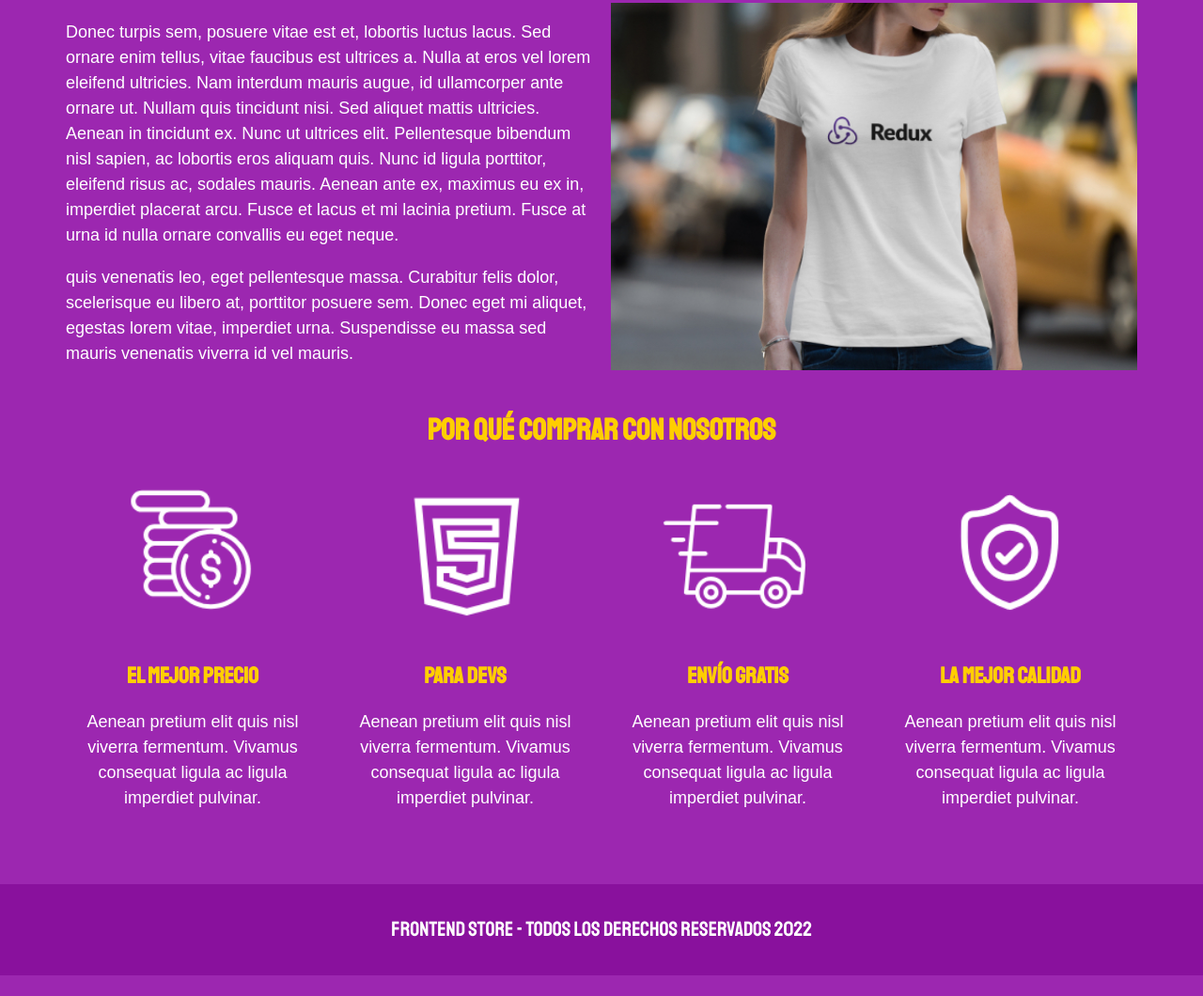
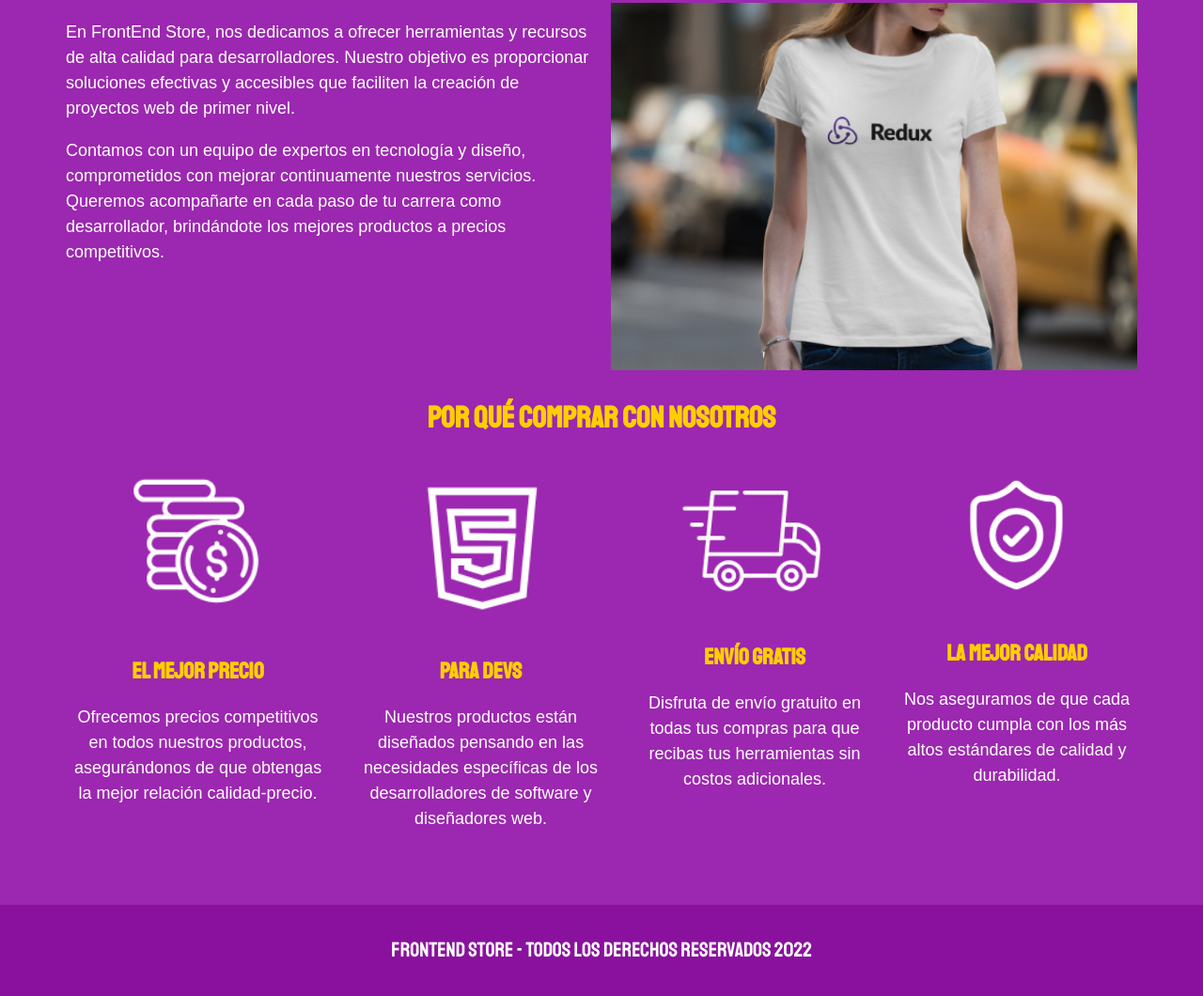
Before and after one commit to CiberSword/FrontEndStore_inicio, a plain HTML site: page nosotros.html in a window 1280 px wide. Shown: the part 340-1400 px from the top of the page at 94% size. Before the commit the page ends 1378 px from the top, so only its background shows below. Drawn offline with Linux system fonts and the light colour scheme.

Commit message:
replace lorem ipsum content with real descriptions

```diff
--- a/nosotros.html
+++ b/nosotros.html
@@ -30,20 +30,9 @@
     <h1>Sobre nosotros</h1>
     <div class="nosotros">
         <div class="nosotros__contenido">
-                <p>Donec turpis sem, posuere vitae est et, lobortis luctus lacus. Sed ornare enim tellus, vitae faucibus
-                    est ultrices a. Nulla at eros vel lorem eleifend ultricies. Nam interdum mauris augue, id
-                    ullamcorper
-                    ante ornare ut. Nullam quis tincidunt nisi. Sed aliquet mattis ultricies. Aenean in tincidunt ex.
-                    Nunc
-                    ut ultrices elit. Pellentesque bibendum nisl sapien, ac lobortis eros aliquam quis. Nunc id ligula
-                    porttitor, eleifend risus ac, sodales mauris. Aenean ante ex, maximus eu ex in, imperdiet placerat
-                    arcu.
-                    Fusce et lacus et mi lacinia pretium. Fusce at urna id nulla ornare convallis eu eget neque.</p>
+            <p>En FrontEnd Store, nos dedicamos a ofrecer herramientas y recursos de alta calidad para desarrolladores. Nuestro objetivo es proporcionar soluciones efectivas y accesibles que faciliten la creación de proyectos web de primer nivel.</p>
 
-                <p>quis venenatis leo, eget pellentesque massa. Curabitur felis dolor, scelerisque eu libero at,
-                    porttitor posuere sem. Donec eget mi aliquet, egestas lorem vitae, imperdiet urna. Suspendisse eu
-                    massa
-                    sed mauris venenatis viverra id vel mauris.</p>
+            <p>Contamos con un equipo de expertos en tecnología y diseño, comprometidos con mejorar continuamente nuestros servicios. Queremos acompañarte en cada paso de tu carrera como desarrollador, brindándote los mejores productos a precios competitivos.</p>
         </div>
         <img class="nosotros__imagen" src="/img/nosotros.jpg" alt="nosotros">
     </div>
@@ -54,26 +43,22 @@
         <div class="bloque">
             <img class="bloque__imagen" src="/img/icono_1.png" alt="icono_1">
             <h3 class="bloque__titulo">El mejor precio</h3>
-                <p>Aenean pretium elit quis nisl viverra fermentum. Vivamus consequat ligula ac ligula imperdiet
-                    pulvinar.</p>
+            <p>Ofrecemos precios competitivos en todos nuestros productos, asegurándonos de que obtengas la mejor relación calidad-precio.</p>
         </div>
         <div class="bloque">
             <img class="bloque__imagen" src="/img/icono_2.png" alt="icono_2">
             <h3 class="bloque__titulo">Para Devs</h3>
-                <p>Aenean pretium elit quis nisl viverra fermentum. Vivamus consequat ligula ac ligula imperdiet
-                    pulvinar.</p>
+            <p>Nuestros productos están diseñados pensando en las necesidades específicas de los desarrolladores de software y diseñadores web.</p>
         </div>
         <div class="bloque">
             <img class="bloque__imagen" src="/img/icono_3.png" alt="icono_3">
             <h3 class="bloque__titulo">Envío gratis</h3>
-                <p>Aenean pretium elit quis nisl viverra fermentum. Vivamus consequat ligula ac ligula imperdiet
-                    pulvinar.</p>
+            <p>Disfruta de envío gratuito en todas tus compras para que recibas tus herramientas sin costos adicionales.</p>
         </div>
         <div class="bloque">
             <img class="bloque__imagen" src="/img/icono_4.png" alt="icono_4">
             <h3 class="bloque__titulo">La mejor calidad</h3>
-                <p>Aenean pretium elit quis nisl viverra fermentum. Vivamus consequat ligula ac ligula imperdiet
-                    pulvinar.</p>
+            <p>Nos aseguramos de que cada producto cumpla con los más altos estándares de calidad y durabilidad.</p>
         </div>
     </div>
 </section> <!--.comprar-->
```
Also changed, not shown: producto.html (+2 -5 lines). Lines whose indentation alone changed are shown as unchanged.
